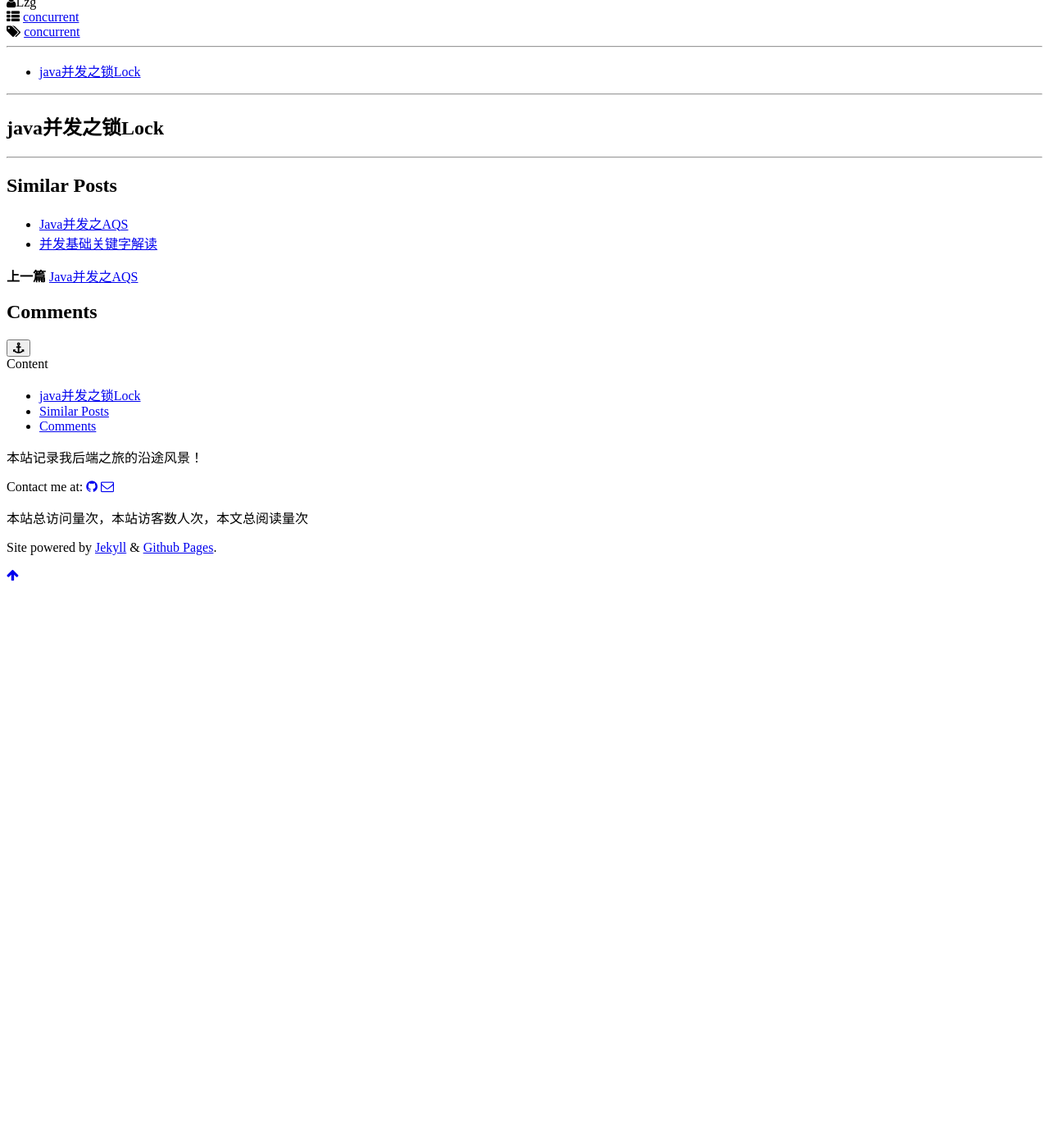
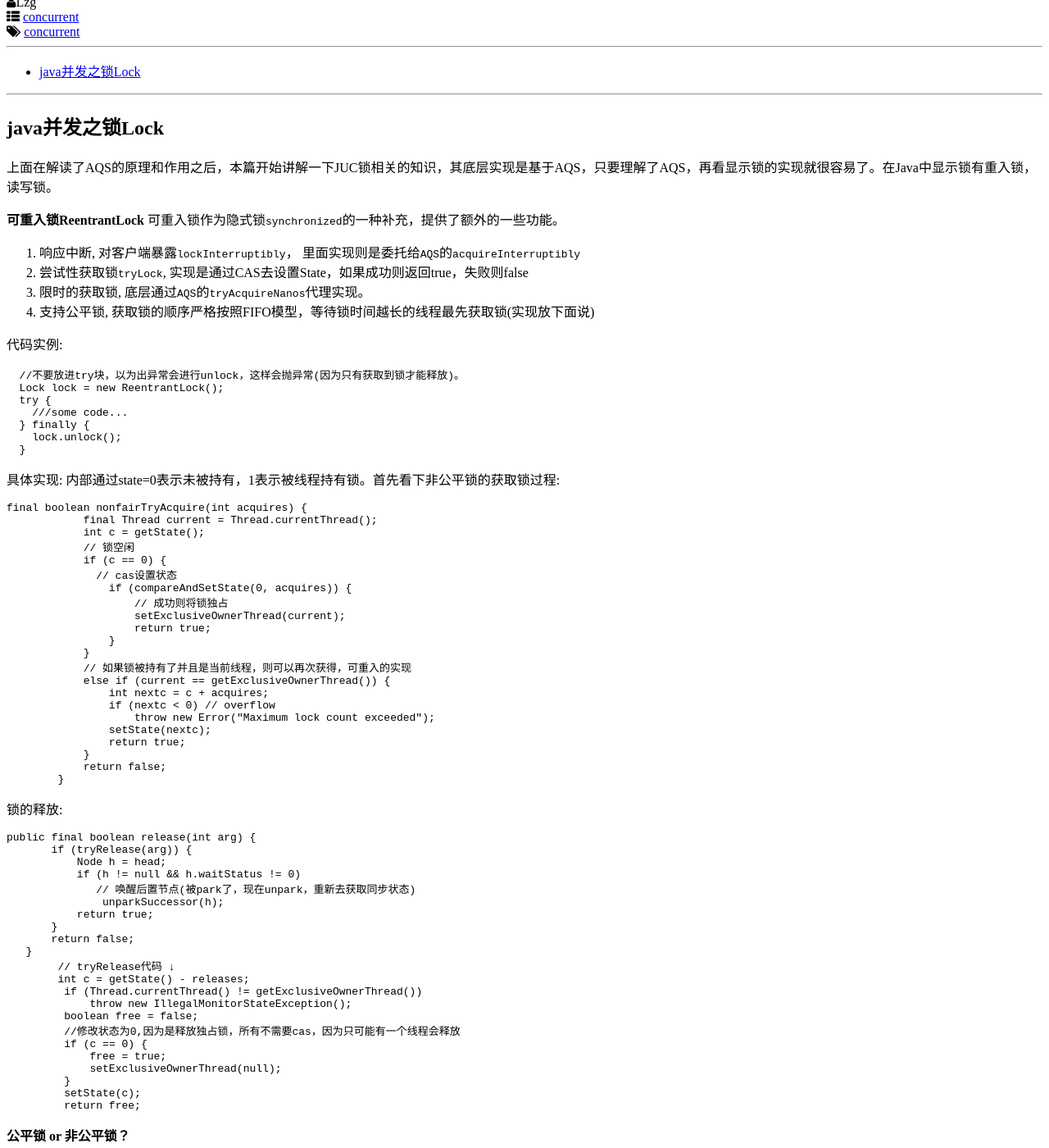
Before and after one commit to awakebymyself/awakebymyself.github.io, a Jekyll site: the page built from _posts/2019-01-29-lock.md, in a window 1280 px wide and 1400 px high, scrolled down 248 px. Shown: the whole window at 82% size. Built offline with Jekyll 4.4.1, drawn with Linux system fonts in a browser that asks for light colours; comment, search, counter and statistics services are not loaded; a style sheet for code colours, icons or effects is not loaded; before the commit the page ends 967 px from its top, so only the background shows below that; some of the changed text lies outside the part shown.

Commit message:
update lock

````diff
--- a/_posts/2019-01-29-lock.md
+++ b/_posts/2019-01-29-lock.md
@@ -12,3 +12,122 @@ author: Lzg
 ---
 
 # java并发之锁Lock
+
+上面在解读了AQS的原理和作用之后，本篇开始讲解一下JUC锁相关的知识，其底层实现是基于AQS，只要理解了AQS，再看显示锁的实现就很容易了。在Java中显示锁有重入锁，读写锁。
+
+**可重入锁ReentrantLock**
+可重入锁作为隐式锁`synchronized`的一种补充，提供了额外的一些功能。
+ 1. 响应中断, 对客户端暴露`lockInterruptibly`， 里面实现则是委托给`AQS`的`acquireInterruptibly`
+ 2. 尝试性获取锁`tryLock`,  实现是通过CAS去设置State，如果成功则返回true，失败则false
+ 3. 限时的获取锁,  底层通过`AQS`的`tryAcquireNanos`代理实现。
+ 4. 支持公平锁, 获取锁的顺序严格按照FIFO模型，等待锁时间越长的线程最先获取锁(实现放下面说)
+
+代码实例:
+```java
+  //不要放进try块，以为出异常会进行unlock，这样会抛异常(因为只有获取到锁才能释放)。
+  Lock lock = new ReentrantLock();
+  try {
+    ///some code...
+  } finally {
+    lock.unlock();
+  }
+```
+
+具体实现:
+内部通过state=0表示未被持有，1表示被线程持有锁。首先看下非公平锁的获取锁过程:
+```java
+final boolean nonfairTryAcquire(int acquires) {
+            final Thread current = Thread.currentThread();
+            int c = getState();
+            // 锁空闲
+            if (c == 0) {
+              // cas设置状态
+                if (compareAndSetState(0, acquires)) {
+                    // 成功则将锁独占
+                    setExclusiveOwnerThread(current);
+                    return true;
+                }
+            }
+            // 如果锁被持有了并且是当前线程，则可以再次获得，可重入的实现
+            else if (current == getExclusiveOwnerThread()) {
+                int nextc = c + acquires;
+                if (nextc < 0) // overflow
+                    throw new Error("Maximum lock count exceeded");
+                setState(nextc);
+                return true;
+            }
+            return false;
+        }
+```
+锁的释放:
+```java
+public final boolean release(int arg) {
+       if (tryRelease(arg)) {
+           Node h = head;
+           if (h != null && h.waitStatus != 0)
+              // 唤醒后置节点(被park了，现在unpark，重新去获取同步状态)
+               unparkSuccessor(h);
+           return true;
+       }
+       return false;
+   }
+        // tryRelease代码 ↓
+        int c = getState() - releases;
+         if (Thread.currentThread() != getExclusiveOwnerThread())
+             throw new IllegalMonitorStateException();
+         boolean free = false;
+         //修改状态为0,因为是释放独占锁，所有不需要cas，因为只可能有一个线程会释放
+         if (c == 0) {
+             free = true;
+             setExclusiveOwnerThread(null);
+         }
+         setState(c);
+         return free;
+```
+
+**公平锁 or 非公平锁？**
+
+效率：公平锁在效率上不如非公平锁，因为公平锁会带来更多的上下文切换，而非公平锁则不会，这是因为往往一个已经获得了锁的线程在去重新竞争锁资源的时候往往成功率更高，同时非公平锁减少了线程被挂起的几率，也就减少了上下文的切换。
+
+
+非公平锁实现方式: 非公平锁在lock的时候会先去尝试获取同步状态，失败的话则进行`tryAcquire`
+```java
+        final void lock() {
+          // 尝试获取同步状态
+            if (compareAndSetState(0, 1))
+                setExclusiveOwnerThread(Thread.currentThread());
+            else
+                acquire(1);
+        }
+```
+而公平锁则不会尝试，直接进行`acquire`
+```java
+      final void lock() {
+          acquire(1);
+      }
+```
+
+在`acquire`模板方法里，分别都是实现`tryAcquire`。 他们的唯一区别就是公平锁会判断是否有前置节点或者等待对列为空
+
+```java
+protected final boolean tryAcquire(int acquires) {
+            final Thread current = Thread.currentThread();
+            int c = getState();
+            if (c == 0) {
+              // 这里会加入判断是否有前驱节点，有就代表存在比当前等待时间更长的线程
+                if (!hasQueuedPredecessors() &&
+                    compareAndSetState(0, acquires)) {
+                    setExclusiveOwnerThread(current);
+                    return true;
+                }
+            }
+            else if (current == getExclusiveOwnerThread()) {
+                int nextc = c + acquires;
+                if (nextc < 0)
+                    throw new Error("Maximum lock count exceeded");
+                setState(nextc);
+                return true;
+            }
+            return false;
+        }
+```
````
